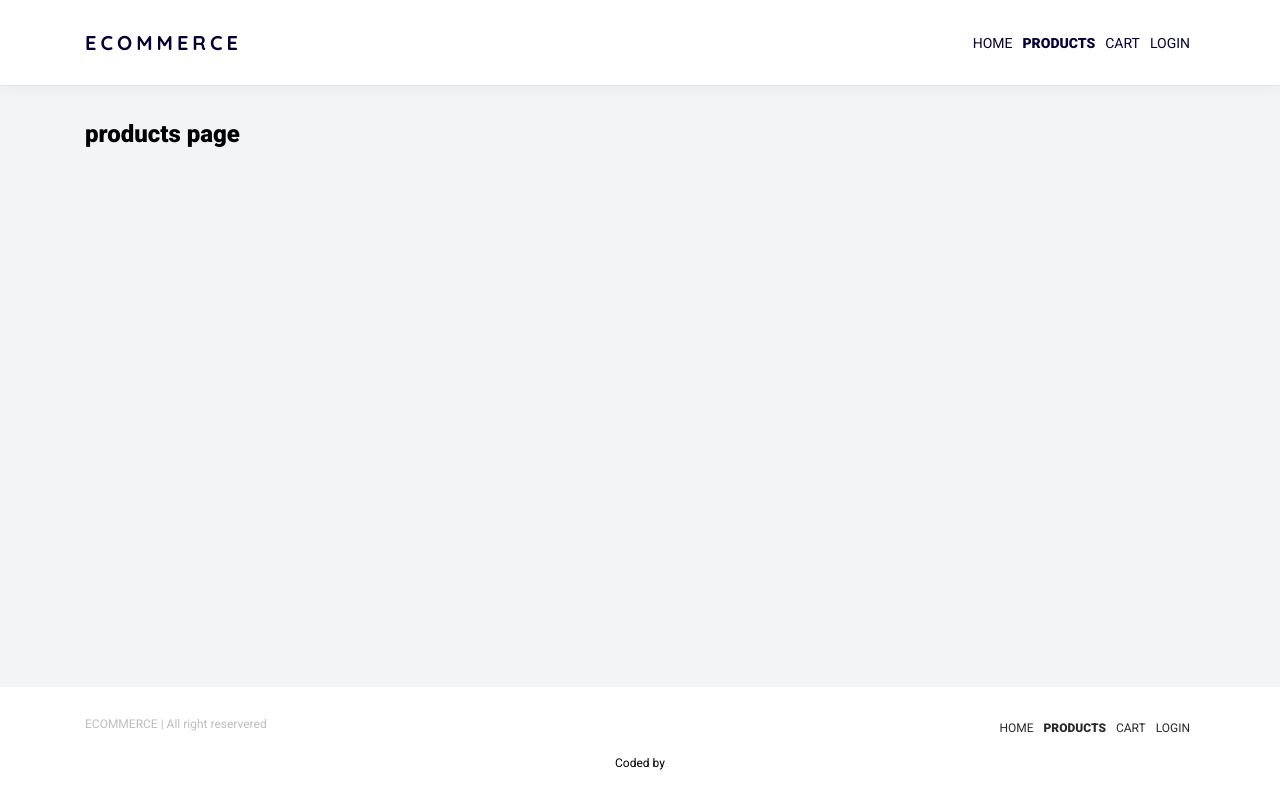
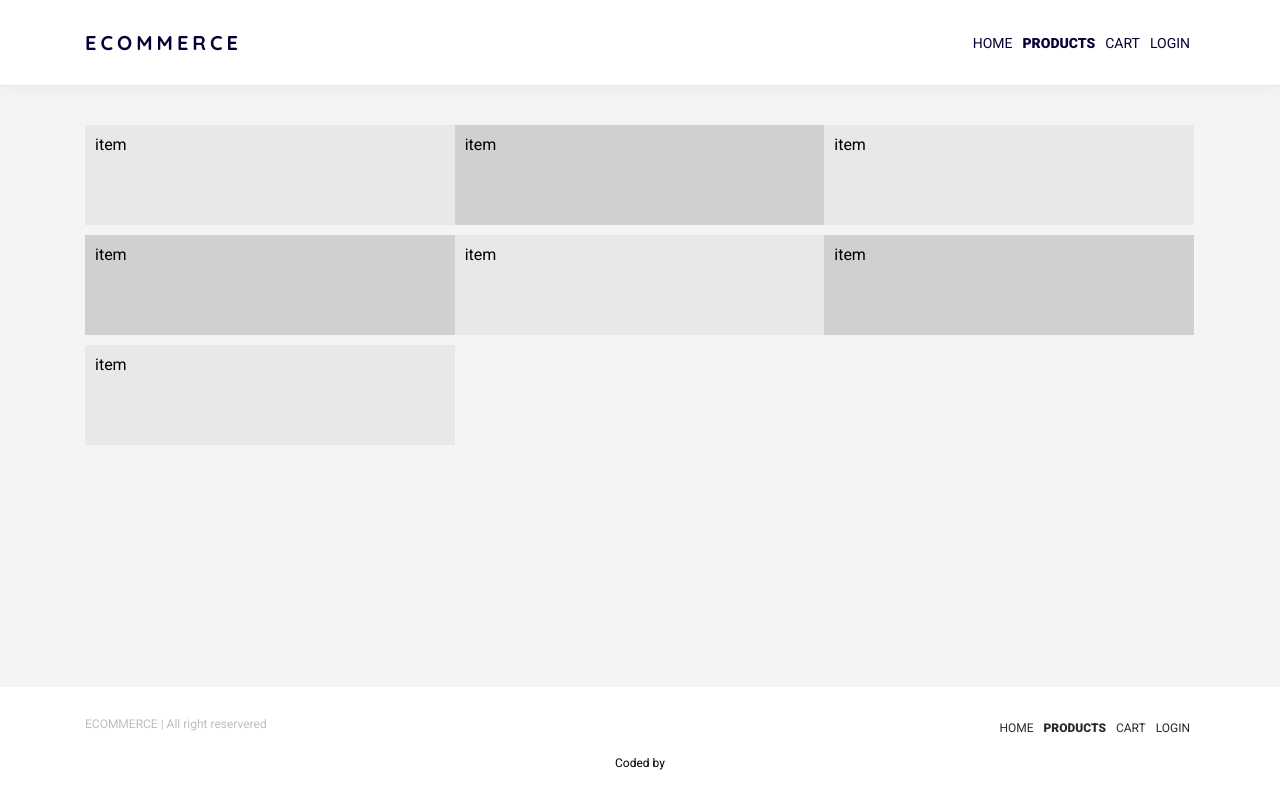
Before and after one commit to danielmark0116/ecommerce-project, a React (Create React App) app in the folder client/: page /products in a window 1280 px wide. Built offline with nearby package versions, Linux system fonts and the light colour scheme.

Commit message:
Add reusable grid with horizontal scroll options

```diff
--- /dev/null
+++ b/client/src/App/common/FlexGrid/FlexContainer.tsx
@@ -0,0 +1,38 @@
+import React from 'react';
+
+import style from '../../styles/main.module.scss';
+
+interface IProps {
+  children: React.ReactChild;
+  fixedWidth: Boolean;
+  horizontalScroll: Boolean;
+  scrollOnlyPhones: Boolean;
+}
+
+const FlexContainer = (props: IProps) => {
+  const { children, fixedWidth, horizontalScroll, scrollOnlyPhones } = props;
+
+  return (
+    <div
+      className={`${style.flex_container} ${
+        fixedWidth ? style.flex_fixed_width : ''
+      } ${
+        horizontalScroll
+          ? scrollOnlyPhones
+            ? style.flex_horizontal_scroll_phones
+            : style.flex_horizontal_scroll
+          : ''
+      }`}
+    >
+      {children}
+    </div>
+  );
+};
+
+FlexContainer.defaultProps = {
+  fixedWidth: true,
+  horizontalScroll: false,
+  scrollOnlyPhones: true
+};
+
+export default FlexContainer;
--- /dev/null
+++ b/client/src/App/common/FlexGrid/FlexItem.tsx
@@ -0,0 +1,15 @@
+import React from 'react';
+
+import style from '../../styles/main.module.scss';
+
+interface IProps {
+  children: React.ReactChild;
+}
+
+const FlexItem = (props: IProps) => {
+  const { children } = props;
+
+  return <div className={style.flex_item}>{children}</div>;
+};
+
+export default FlexItem;
--- a/client/src/App/features/Navbar/Navbar.tsx
+++ b/client/src/App/features/Navbar/Navbar.tsx
@@ -39,8 +39,15 @@ const Navbar = (props: IProps) => {
     </ul>
   );
 
-  const toggleMobileMenu = () => {
+  const toggleMobileMenu = async () => {
+    const pageBody = document.querySelector('body');
     toggleMenu(!showMenu);
+
+    if (pageBody) {
+      !showMenu
+        ? (pageBody.style.overflowY = 'hidden')
+        : (pageBody.style.overflowY = 'scroll');
+    }
   };
 
   return (
--- /dev/null
+++ b/client/src/App/features/ProductsList/ProductsList.tsx
@@ -0,0 +1,27 @@
+import React, { Fragment } from 'react';
+
+import FlexContainer from '../../common/FlexGrid/FlexContainer';
+import FlexItem from '../../common/FlexGrid/FlexItem';
+
+const ProductsList = () => {
+  return (
+    <FlexContainer
+      fixedWidth={true}
+      horizontalScroll={true}
+      scrollOnlyPhones={true}
+    >
+      <Fragment>
+        <FlexItem>item</FlexItem>
+        <FlexItem>item</FlexItem>
+        <FlexItem>item</FlexItem>
+        <FlexItem>item</FlexItem>
+        <FlexItem>item</FlexItem>
+        <FlexItem>item</FlexItem>
+        <FlexItem>item</FlexItem>
+        {/* <FlexItem>item</FlexItem> */}
+      </Fragment>
+    </FlexContainer>
+  );
+};
+
+export default ProductsList;
--- /dev/null
+++ b/client/src/App/pages/ProductsPage/ProductsPage.tsx
@@ -0,0 +1,13 @@
+import React from 'react';
+
+import ProductsList from '../../features/ProductsList/ProductsList';
+
+const ProductsPage = () => {
+  return (
+    <div>
+      <ProductsList></ProductsList>
+    </div>
+  );
+};
+
+export default ProductsPage;
--- /dev/null
+++ b/client/src/App/styles/layout/_flex_grid.scss
@@ -0,0 +1,74 @@
+.flex_container {
+  display: flex;
+  flex-direction: row;
+  flex-wrap: wrap;
+  width: 100%;
+  margin: 0;
+  padding: 0;
+  justify-content: flex-start;
+  overflow-x: scroll;
+
+  &.flex_fixed_width {
+    .flex_item {
+      max-width: 33.3%;
+    }
+  }
+
+  .flex_item {
+    flex: 1 0 33.3%;
+    width: auto;
+    max-width: none;
+    background: rgba(black, 0.05);
+    min-height: 100px;
+    margin: 5px 0;
+    padding: 10px;
+
+    &:nth-of-type(even) {
+      background: rgba(black, 0.15);
+    }
+  }
+
+  @include tablets {
+    &.flex_fixed_width {
+      .flex_item {
+        max-width: 50%;
+      }
+    }
+
+    .flex_item {
+      flex: 1 0 50%;
+    }
+  }
+
+  @include large-phones {
+    &.flex_fixed_width {
+      .flex_item {
+        max-width: 100%;
+      }
+    }
+
+    .flex_item {
+      flex: 1 0 100%;
+    }
+  }
+
+  &.flex_horizontal_scroll {
+    flex-wrap: nowrap;
+  }
+
+  &.flex_horizontal_scroll_phones {
+    @include large-phones {
+      flex-wrap: nowrap;
+
+      .flex_item {
+        flex: 1 0 60%;
+      }
+    }
+
+    @include phones {
+      .flex_item {
+        flex: 1 0 80%;
+      }
+    }
+  }
+}
--- a/client/src/App/styles/main.module.scss
+++ b/client/src/App/styles/main.module.scss
@@ -11,6 +11,9 @@
 @import 'mixins/rwd';
 @import 'mixins/shadow';
 
+// GRID
+@import 'layout/flex_grid';
+
 // COMPONENTS
 @import 'components/navbar';
 @import 'components/footer';
@@ -19,7 +22,6 @@
 body {
   margin: 0;
   padding: 0;
-  background: grey;
   font-family: 'Roboto', sans-serif;
   // font-family: 'Quicksand', sans-serif;
   background: $bg-color;
--- a/client/src/App/styles/mixins/_rwd.scss
+++ b/client/src/App/styles/mixins/_rwd.scss
@@ -1,5 +1,11 @@
 @mixin phones {
   @media screen and (max-width: $bp-s) {
+    @content;
+  }
+}
+
+@mixin large-phones {
+  @media screen and (max-width: $bp-m) {
     @content;
   }
 }
--- a/client/src/routes.tsx
+++ b/client/src/routes.tsx
@@ -2,6 +2,8 @@ import React from 'react';
 import { Switch, Route, Redirect } from 'react-router-dom';
 
 import PageLayout from './App/layout/PageLayout';
+
+import ProductsPage from './App/pages/ProductsPage/ProductsPage';
 
 const PritaveRoutes = () => {
   return (
@@ -21,7 +23,7 @@ const Routes = () => {
           <h2>home page</h2>
         </Route>
         <Route exact path="/products">
-          {true ? <h2>products page</h2> : <Redirect to="/redirect"></Redirect>}
+          {true ? <ProductsPage /> : <Redirect to="/redirect"></Redirect>}
         </Route>
         <Route exact path="/products/:id">
           <h2>one product details page</h2>
```
Also changed, not shown: client/src/App/features/ProductsList/ProductsListContainer.tsx (added, +7 -0 lines).
